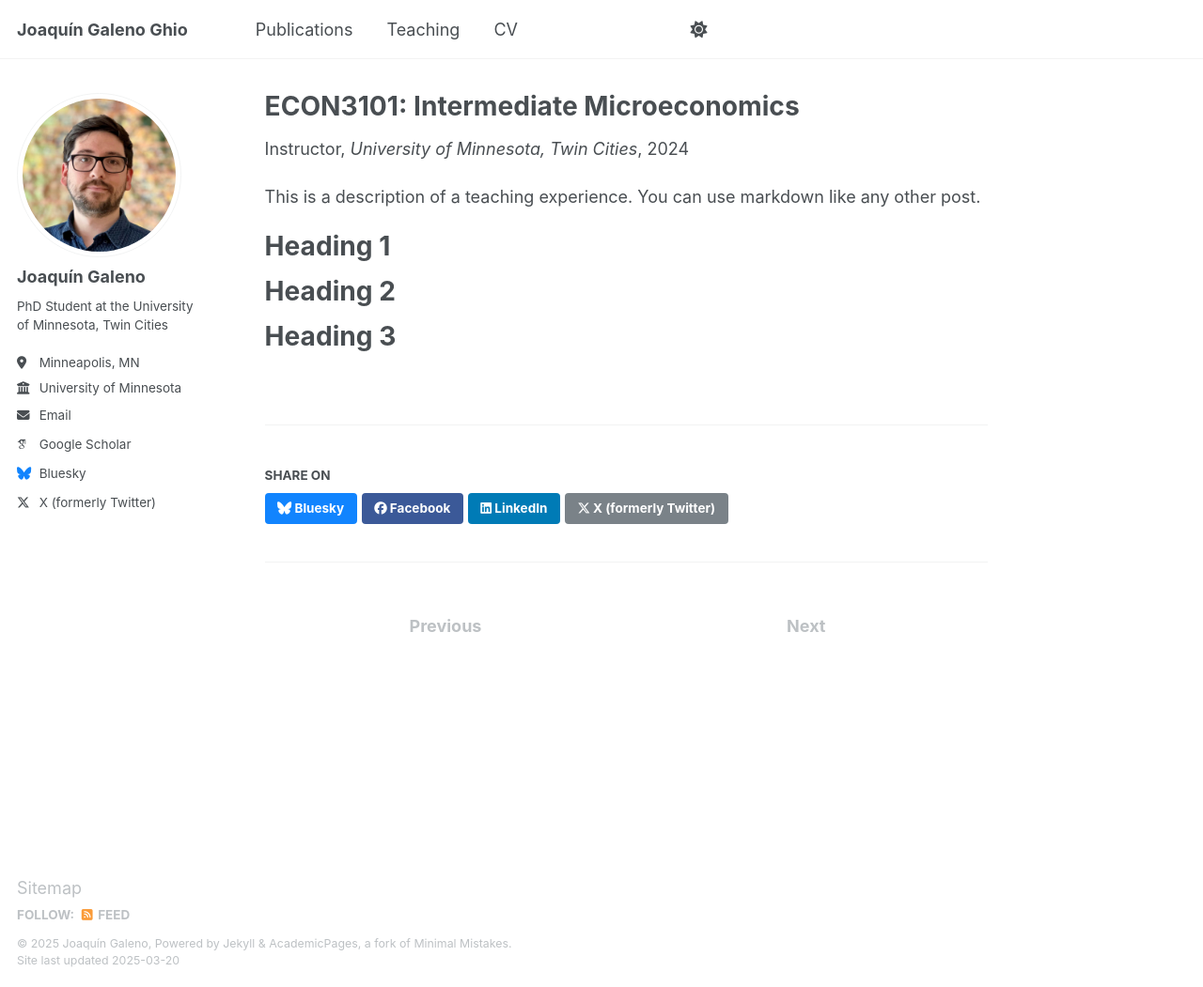
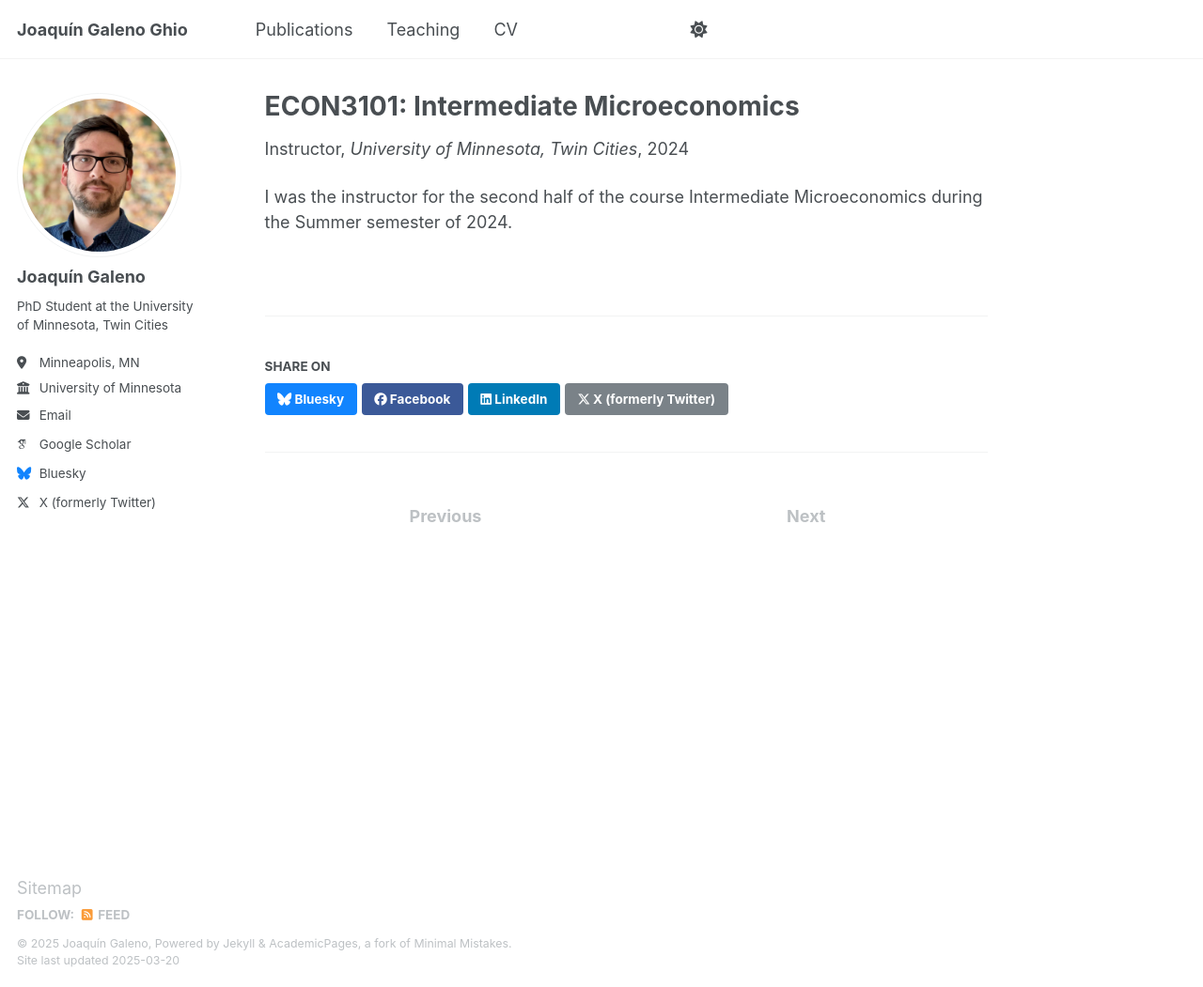
Before and after one commit to galen015/galen015.github.io, a Jekyll site: the page built from _teaching/2014-spring-teaching-1.md, in a window 1280 px wide and 1051 px high. Shown: the whole window at 94% size. Built offline with Jekyll 4.4.1, drawn with Linux system fonts in a browser that asks for light colours; some web fonts are replaced.

Commit message:
Update 2014-spring-teaching-1.md
updated teaching experience

```diff
--- a/_teaching/2014-spring-teaching-1.md
+++ b/_teaching/2014-spring-teaching-1.md
@@ -8,13 +8,4 @@ date: 2024-01-01
 location: "Minneapolis, MN"
 ---
 
-This is a description of a teaching experience. You can use markdown like any other post.
-
-Heading 1
-======
-
-Heading 2
-======
-
-Heading 3
-======
+I was the instructor for the second half of the course Intermediate Microeconomics during the Summer semester of 2024.
```
